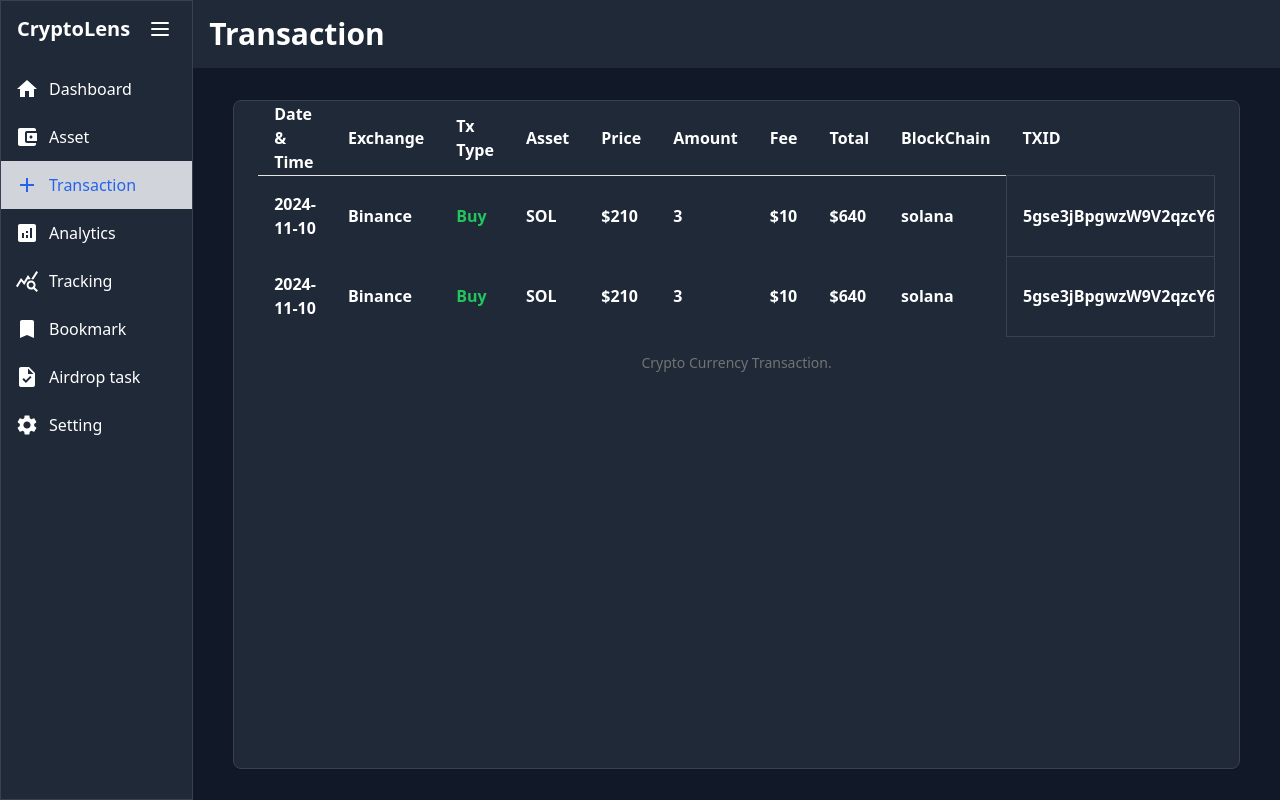
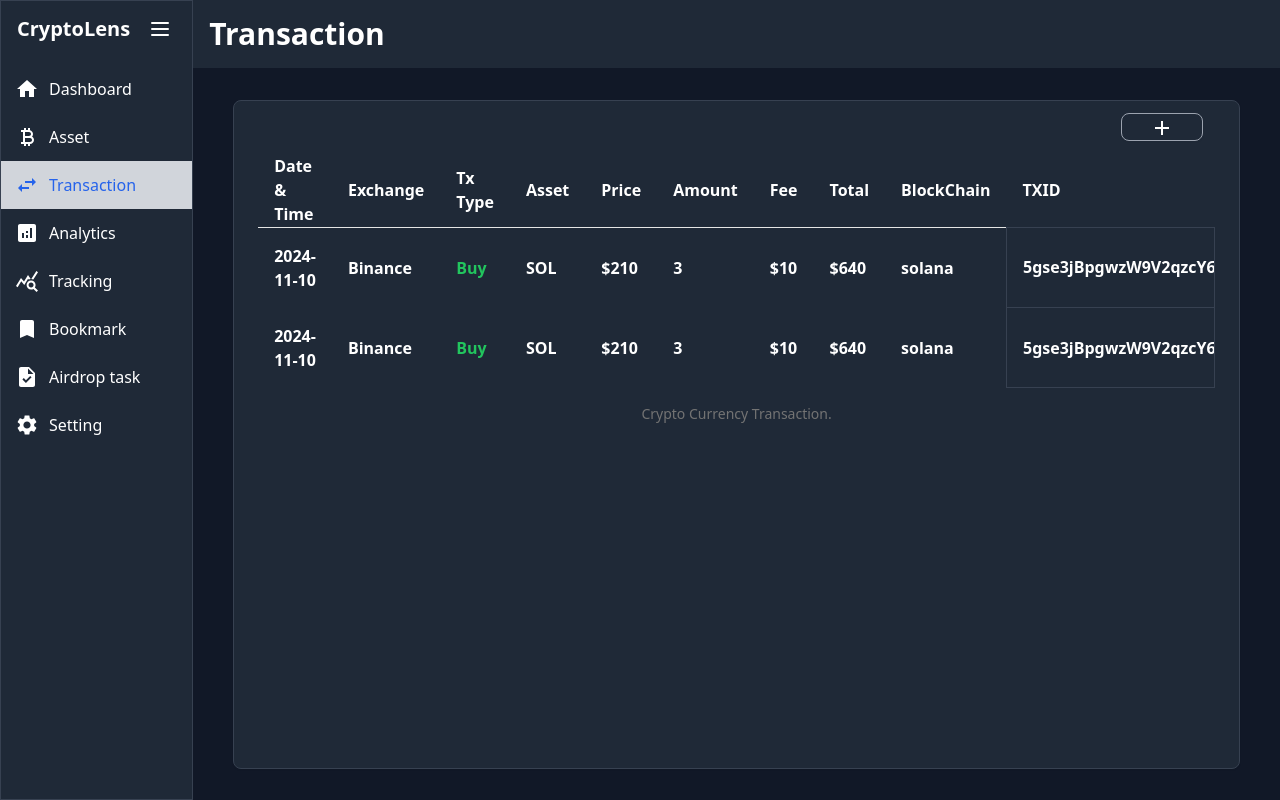
Before and after one commit to uki-t66/CryptoLens, a React (Vite) app in the folder frontend/: page /transaction in a window 1280 px wide. Built offline with nearby package versions, Linux system fonts and the light colour scheme.

Commit message:
add 'Add Tx button' to transaction-screen

```diff
--- a/frontend/src/components/features/transaction/TxHistory.tsx
+++ b/frontend/src/components/features/transaction/TxHistory.tsx
@@ -8,12 +8,22 @@ import {
     TableRow,
   } from "@/components/ui/table"
 
+import AddIcon from '@mui/icons-material/Add';
+
 
 
 export const TxHistory = () => {
     return (
+        <>
+            <div className="mx-10 h-[88%] relative bg-gray-800 px-6 rounded-lg shadow-sm border border-gray-700 overflow-auto mb-8">
 
-        <div className="mx-10 h-[88%] relative bg-gray-800 px-6 rounded-lg shadow-sm border border-gray-700 overflow-auto mb-8">
+                {/* Transactionを追加するボタン */}
+                <div className="flex items-center justify-end">
+                    <button className="px-7 m-3 rounded-lg shadow-sm border border-gray-400 text-white hover:bg-gray-500 transition-all duration-200">
+                        <AddIcon/>
+                    </button>
+                </div>
+
                 <Table>
                     <TableCaption>Crypto Currency Transaction.</TableCaption>
                     {/* sticky追加でasset数が多くスクロールする場合に対応 */}
@@ -61,5 +71,6 @@ export const TxHistory = () => {
                     </TableBody>
                 </Table>
             </div>
+        </>
     )
 }
--- a/frontend/src/pages/Transaction.tsx
+++ b/frontend/src/pages/Transaction.tsx
@@ -1,11 +1,10 @@
-import { AddTx } from "@/components/features/transaction/AddTx"
 import { TxHistory } from "@/components/features/transaction/TxHistory"
 import { Header } from "@/components/layout/Header"
 
 export const Transaction = () => {
     return (
         <>
-            <Header headerTitle="Transaction" />
+            <Header headerTitle="Transaction"/>
             <TxHistory/>
         </>
     )
```
Also changed, not shown: frontend/src/components/layout/SidebarData.tsx (+4 -4 lines). Lines whose indentation alone changed are shown as unchanged.
